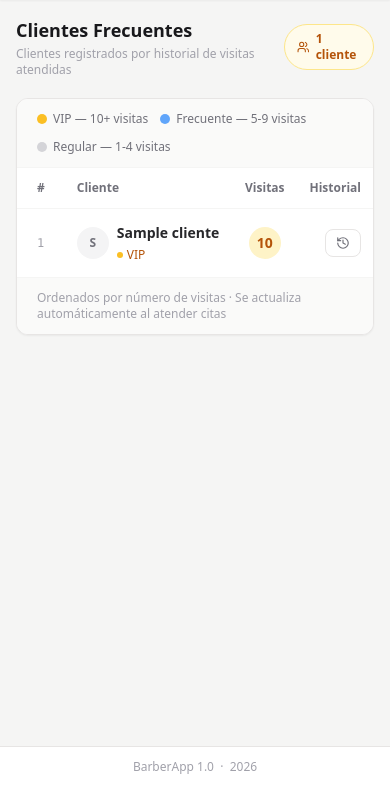
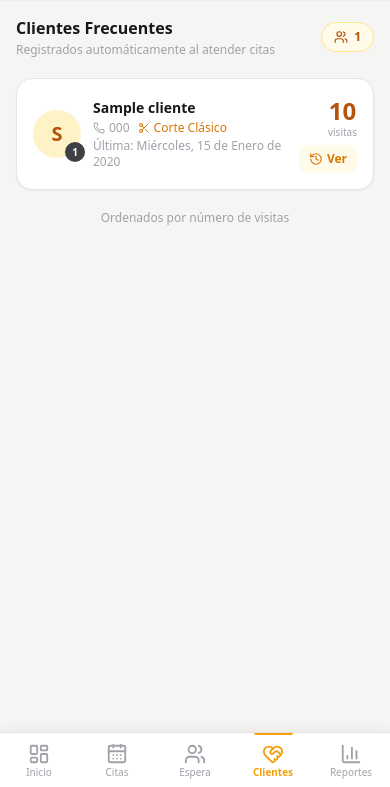
Before and after one commit to DaniHND/BarberApp, a PHP site: page /clientes in a window 390 px wide. Shown: the part 57-844 px from the top of the page. Run offline with PHP 8.4, Linux system fonts and the light colour scheme; the visitor is signed in with stand-in values (Sample User, id 1); data comes from the database, SQL or seed files in the repository; tables that the repository leaves empty hold one stand-in row (values such as "Sample post"); some libraries are stand-ins or nearby versions.

Commit message:
Mobile First: bottom nav, cards móvil, botones táctiles, slots grandes
- footer.php: bottom navigation fija de 5 ítems (Inicio/Citas/Espera/
  Clientes/Reportes) visible solo en móvil. Indicador activo (línea
  ámbar arriba del ítem). Íconos Lucide inicializados antes del nav.
- header.php: main con pb-24 en móvil para no solapar el bottom nav.
  Footer de versión oculto en móvil (no lo necesita).
- citas/index.php: FullCalendar oculto en móvil (hidden md:block).
  Botones de estado atendido/llegó/no-vino de px-5 py-2.5 rounded-xl.
- espera/index.php: botones Atendido y Quitar con targets táctiles
  más amplios (py-2.5 / p-2.5 rounded-xl).
- clientes/index.php: vista dual — cards apiladas en móvil (block
  md:hidden) con avatar, badge VIP/Frecuente/Regular y contador de
  visitas prominente. Tabla existente visible en md+ (hidden md:block).
- public/reservar.php: slots de hora con altura py-4 + hora fin
  visible debajo. Tarjetas de servicio a ancho completo. Inputs y
  botones de paso 3 con py-3.5/py-4 y rounded-2xl táctil.

Co-Authored-By: Claude Sonnet 4.6 <noreply@anthropic.com>

```diff
--- a/views/clientes/index.php
+++ b/views/clientes/index.php
@@ -1,39 +1,31 @@
-<?php
-$mesesNombres = ['Enero','Febrero','Marzo','Abril','Mayo','Junio',
-                 'Julio','Agosto','Septiembre','Octubre','Noviembre','Diciembre'];
-?>
-
 <!-- Header de página -->
 <div class="flex items-center justify-between mb-5">
     <div>
-        <h2 class="text-lg font-bold text-zinc-900">Clientes Frecuentes</h2>
-        <p class="text-xs text-zinc-400 mt-0.5">
-            Clientes registrados por historial de visitas atendidas
-        </p>
+        <h2 class="text-base font-bold text-zinc-900">Clientes Frecuentes</h2>
+        <p class="text-xs text-zinc-400 mt-0.5">Registrados automáticamente al atender citas</p>
     </div>
     <span class="inline-flex items-center gap-1.5 bg-amber-50 text-amber-700 border border-amber-200
                  text-xs font-semibold px-3 py-1.5 rounded-full">
         <i data-lucide="users" class="w-3.5 h-3.5"></i>
-        <?= count($clientes) ?> cliente<?= count($clientes) !== 1 ? 's' : '' ?>
+        <?= count($clientes) ?>
     </span>
 </div>
 
 <?php if (empty($clientes)): ?>
 
 <!-- Estado vacío -->
-<div class="bg-white rounded-xl border border-stone-200 shadow-sm">
-    <div class="p-12 text-center">
+<div class="bg-white rounded-2xl border border-stone-200 shadow-sm">
+    <div class="p-10 text-center">
         <div class="w-16 h-16 bg-amber-50 rounded-full mx-auto flex items-center justify-center mb-4">
             <i data-lucide="heart-handshake" class="w-7 h-7 text-amber-500"></i>
         </div>
-        <h3 class="text-base font-semibold text-zinc-700 mb-1">Aún no hay clientes frecuentes</h3>
-        <p class="text-sm text-zinc-400 max-w-sm mx-auto">
-            Cuando marques una cita como <strong>atendida</strong> en la agenda,
-            el cliente quedará registrado aquí automáticamente.
+        <h3 class="text-base font-semibold text-zinc-700 mb-1">Sin clientes frecuentes aún</h3>
+        <p class="text-sm text-zinc-400 max-w-xs mx-auto">
+            Cuando marques una cita como <strong>Atendida</strong>, el cliente aparecerá aquí automáticamente.
         </p>
         <a href="<?= url('citas') ?>"
-           class="inline-flex items-center gap-2 mt-4 text-sm font-semibold text-amber-600
-                  hover:text-amber-800 underline underline-offset-2">
+           class="inline-flex items-center gap-2 mt-4 bg-amber-500 hover:bg-amber-600 text-white
+                  text-sm font-semibold px-5 py-2.5 rounded-xl transition-colors shadow-sm">
             <i data-lucide="calendar-days" class="w-4 h-4"></i>
             Ir a la agenda
         </a>
@@ -42,20 +34,76 @@ $mesesNombres = ['Enero','Febrero','Marzo','Abril','Mayo','Junio',
 
 <?php else: ?>
 
-<!-- Tabla de clientes -->
-<div class="bg-white rounded-xl border border-stone-200 shadow-sm overflow-hidden">
+<!-- ── VISTA MÓVIL: Cards apiladas ──────────────────────── -->
+<div class="block md:hidden space-y-3">
+    <?php foreach ($clientes as $i => $c):
+        $visitas = (int)$c['total_visitas'];
+        if ($visitas >= 10)    { $badgeBg = 'bg-amber-100'; $badgeText = 'text-amber-700'; $badgeDot = 'bg-amber-400'; $badgeLabel = 'VIP'; }
+        elseif ($visitas >= 5) { $badgeBg = 'bg-blue-100';  $badgeText = 'text-blue-700';  $badgeDot = 'bg-blue-400';  $badgeLabel = 'Frecuente'; }
+        else                   { $badgeBg = 'bg-zinc-100';  $badgeText = 'text-zinc-600';  $badgeDot = 'bg-zinc-300';  $badgeLabel = 'Regular'; }
+    ?>
+    <div class="bg-white rounded-2xl border border-stone-200 shadow-sm p-4 flex items-center gap-3">
 
-    <!-- Leyenda de frecuencia -->
+        <!-- Posición + Avatar -->
+        <div class="relative flex-shrink-0">
+            <div class="w-12 h-12 rounded-full <?= $badgeBg ?> flex items-center justify-center
+                        text-xl font-bold <?= $badgeText ?>">
+                <?= mb_strtoupper(mb_substr($c['nombre'], 0, 1)) ?>
+            </div>
+            <span class="absolute -bottom-1 -right-1 w-5 h-5 rounded-full bg-zinc-700 text-white
+                         text-[10px] font-bold flex items-center justify-center leading-none">
+                <?= $i + 1 ?>
+            </span>
+        </div>
+
+        <!-- Info -->
+        <div class="flex-1 min-w-0">
+            <div class="font-semibold text-zinc-900 text-sm truncate"><?= htmlspecialchars($c['nombre']) ?></div>
+            <div class="flex items-center flex-wrap gap-x-2 gap-y-0.5 mt-0.5">
+                <?php if ($c['telefono']): ?>
+                <span class="text-xs text-zinc-400 flex items-center gap-1">
+                    <i data-lucide="phone" class="w-3 h-3"></i><?= htmlspecialchars($c['telefono']) ?>
+                </span>
+                <?php endif; ?>
+                <?php if ($c['servicio_favorito']): ?>
+                <span class="text-xs text-amber-600 flex items-center gap-1 truncate max-w-[120px]">
+                    <i data-lucide="scissors" class="w-3 h-3 flex-shrink-0"></i><?= htmlspecialchars($c['servicio_favorito']) ?>
+                </span>
+                <?php endif; ?>
+            </div>
+            <?php if ($c['ultima_visita']): ?>
+            <div class="text-xs text-zinc-400 mt-0.5">Última: <?= fechaEsp($c['ultima_visita']) ?></div>
+            <?php endif; ?>
+        </div>
+
+        <!-- Visitas + Acción -->
+        <div class="flex flex-col items-end gap-2 flex-shrink-0">
+            <div class="text-center">
+                <span class="text-2xl font-black <?= $badgeText ?>"><?= $visitas ?></span>
+                <div class="text-[10px] text-zinc-400 leading-none">visit<?= $visitas !== 1 ? 'as' : 'a' ?></div>
+            </div>
+            <a href="<?= url('clientes/historial') ?>?id=<?= (int)$c['id'] ?>"
+               class="flex items-center gap-1 text-xs font-semibold text-amber-600 hover:text-amber-800
+                      bg-amber-50 hover:bg-amber-100 px-2.5 py-1.5 rounded-lg transition-colors">
+                <i data-lucide="history" class="w-3.5 h-3.5"></i>
+                Ver
+            </a>
+        </div>
+
+    </div>
+    <?php endforeach; ?>
+    <p class="text-xs text-center text-zinc-400 py-2">
+        Ordenados por número de visitas
+    </p>
+</div>
+
+<!-- ── VISTA DESKTOP: Tabla ─────────────────────────────── -->
+<div class="hidden md:block bg-white rounded-xl border border-stone-200 shadow-sm overflow-hidden">
+
     <div class="px-5 py-3 border-b border-stone-100 bg-stone-50 flex flex-wrap items-center gap-3 text-xs text-zinc-500">
-        <span class="flex items-center gap-1.5">
-            <span class="w-2.5 h-2.5 rounded-full bg-amber-400 inline-block"></span>VIP — 10+ visitas
-        </span>
-        <span class="flex items-center gap-1.5">
-            <span class="w-2.5 h-2.5 rounded-full bg-blue-400 inline-block"></span>Frecuente — 5-9 visitas
-        </span>
-        <span class="flex items-center gap-1.5">
-            <span class="w-2.5 h-2.5 rounded-full bg-zinc-300 inline-block"></span>Regular — 1-4 visitas
-        </span>
+        <span class="flex items-center gap-1.5"><span class="w-2.5 h-2.5 rounded-full bg-amber-400 inline-block"></span>VIP — 10+ visitas</span>
+        <span class="flex items-center gap-1.5"><span class="w-2.5 h-2.5 rounded-full bg-blue-400 inline-block"></span>Frecuente — 5-9 visitas</span>
+        <span class="flex items-center gap-1.5"><span class="w-2.5 h-2.5 rounded-full bg-zinc-300 inline-block"></span>Regular — 1-4 visitas</span>
     </div>
 
     <div class="overflow-x-auto">
@@ -64,78 +112,54 @@ $mesesNombres = ['Enero','Febrero','Marzo','Abril','Mayo','Junio',
                 <tr class="border-b border-stone-100">
                     <th class="px-5 py-3 text-left text-xs font-semibold text-zinc-500 w-10">#</th>
                     <th class="px-3 py-3 text-left text-xs font-semibold text-zinc-500">Cliente</th>
-                    <th class="px-3 py-3 text-left text-xs font-semibold text-zinc-500 hidden sm:table-cell">Teléfono</th>
+                    <th class="px-3 py-3 text-left text-xs font-semibold text-zinc-500">Teléfono</th>
                     <th class="px-3 py-3 text-center text-xs font-semibold text-zinc-500">Visitas</th>
-                    <th class="px-3 py-3 text-left text-xs font-semibold text-zinc-500 hidden md:table-cell">Primera visita</th>
-                    <th class="px-3 py-3 text-left text-xs font-semibold text-zinc-500 hidden lg:table-cell">Última visita</th>
-                    <th class="px-3 py-3 text-left text-xs font-semibold text-zinc-500 hidden xl:table-cell">Servicio favorito</th>
+                    <th class="px-3 py-3 text-left text-xs font-semibold text-zinc-500">Primera visita</th>
+                    <th class="px-3 py-3 text-left text-xs font-semibold text-zinc-500">Última visita</th>
+                    <th class="px-3 py-3 text-left text-xs font-semibold text-zinc-500">Servicio favorito</th>
                     <th class="px-3 py-3 text-right text-xs font-semibold text-zinc-500">Historial</th>
                 </tr>
             </thead>
             <tbody class="divide-y divide-stone-50">
                 <?php foreach ($clientes as $i => $c):
-                    $visitas = (int) $c['total_visitas'];
-
-                    if ($visitas >= 10) {
-                        $badge = ['bg' => 'bg-amber-100', 'text' => 'text-amber-700', 'dot' => 'bg-amber-400', 'label' => 'VIP'];
-                    } elseif ($visitas >= 5) {
-                        $badge = ['bg' => 'bg-blue-100', 'text' => 'text-blue-700', 'dot' => 'bg-blue-400', 'label' => 'Frecuente'];
-                    } else {
-                        $badge = ['bg' => 'bg-zinc-100', 'text' => 'text-zinc-600', 'dot' => 'bg-zinc-300', 'label' => 'Regular'];
-                    }
+                    $visitas = (int)$c['total_visitas'];
+                    if ($visitas >= 10)    { $badge = ['bg' => 'bg-amber-100', 'text' => 'text-amber-700', 'dot' => 'bg-amber-400', 'label' => 'VIP']; }
+                    elseif ($visitas >= 5) { $badge = ['bg' => 'bg-blue-100',  'text' => 'text-blue-700',  'dot' => 'bg-blue-400',  'label' => 'Frecuente']; }
+                    else                   { $badge = ['bg' => 'bg-zinc-100',  'text' => 'text-zinc-600',  'dot' => 'bg-zinc-300',  'label' => 'Regular']; }
                 ?>
                 <tr class="hover:bg-stone-50/60 transition-colors">
-
-                    <!-- Rank -->
                     <td class="px-5 py-3.5 text-zinc-400 text-xs font-mono"><?= $i + 1 ?></td>
-
-                    <!-- Nombre + badge -->
                     <td class="px-3 py-3.5">
                         <div class="flex items-center gap-2">
-                            <div class="w-8 h-8 rounded-full bg-zinc-100 flex items-center justify-center
-                                        text-xs font-bold text-zinc-500 flex-shrink-0">
+                            <div class="w-8 h-8 rounded-full <?= $badge['bg'] ?> flex items-center justify-center
+                                        text-xs font-bold <?= $badge['text'] ?> flex-shrink-0">
                                 <?= mb_strtoupper(mb_substr($c['nombre'], 0, 1)) ?>
                             </div>
                             <div>
                                 <div class="font-semibold text-zinc-800"><?= htmlspecialchars($c['nombre']) ?></div>
-                                <span class="inline-flex items-center gap-1 text-xs font-medium
-                                             <?= $badge['text'] ?> mt-0.5">
+                                <span class="inline-flex items-center gap-1 text-xs font-medium <?= $badge['text'] ?> mt-0.5">
                                     <span class="w-1.5 h-1.5 rounded-full <?= $badge['dot'] ?>"></span>
                                     <?= $badge['label'] ?>
                                 </span>
                             </div>
                         </div>
                     </td>
-
-                    <!-- Teléfono -->
-                    <td class="px-3 py-3.5 text-zinc-500 hidden sm:table-cell">
+                    <td class="px-3 py-3.5 text-zinc-500 text-sm">
                         <?= $c['telefono'] ? htmlspecialchars($c['telefono']) : '<span class="text-zinc-300 text-xs">—</span>' ?>
                     </td>
-
-                    <!-- Visitas -->
                     <td class="px-3 py-3.5 text-center">
                         <span class="inline-flex items-center justify-center w-8 h-8 rounded-full
                                      <?= $badge['bg'] ?> <?= $badge['text'] ?> font-bold text-sm">
                             <?= $visitas ?>
                         </span>
                     </td>
-
-                    <!-- Primera visita -->
-                    <td class="px-3 py-3.5 text-zinc-500 text-xs hidden md:table-cell">
-                        <?= $c['primera_visita']
-                            ? fechaEsp($c['primera_visita'])
-                            : '<span class="text-zinc-300">—</span>' ?>
+                    <td class="px-3 py-3.5 text-zinc-500 text-xs">
+                        <?= $c['primera_visita'] ? fechaEsp($c['primera_visita']) : '<span class="text-zinc-300">—</span>' ?>
                     </td>
-
-                    <!-- Última visita -->
-                    <td class="px-3 py-3.5 text-zinc-500 text-xs hidden lg:table-cell">
-                        <?= $c['ultima_visita']
-                            ? fechaEsp($c['ultima_visita'])
-                            : '<span class="text-zinc-300">—</span>' ?>
+                    <td class="px-3 py-3.5 text-zinc-500 text-xs">
+                        <?= $c['ultima_visita'] ? fechaEsp($c['ultima_visita']) : '<span class="text-zinc-300">—</span>' ?>
                     </td>
-
-                    <!-- Servicio favorito -->
-                    <td class="px-3 py-3.5 hidden xl:table-cell">
+                    <td class="px-3 py-3.5">
                         <?php if ($c['servicio_favorito']): ?>
                         <span class="inline-flex items-center gap-1 text-xs bg-amber-50 text-amber-700
                                      border border-amber-100 rounded-full px-2 py-0.5">
@@ -146,17 +170,14 @@ $mesesNombres = ['Enero','Febrero','Marzo','Abril','Mayo','Junio',
                         <span class="text-zinc-300 text-xs">—</span>
                         <?php endif; ?>
                     </td>
-
-                    <!-- Acción -->
                     <td class="px-3 py-3.5 text-right">
                         <a href="<?= url('clientes/historial') ?>?id=<?= (int)$c['id'] ?>"
                            class="inline-flex items-center gap-1.5 text-xs font-semibold text-zinc-500
                                   hover:text-amber-600 hover:bg-amber-50 px-2.5 py-1.5 rounded-lg transition-colors border border-stone-200">
                             <i data-lucide="history" class="w-3.5 h-3.5"></i>
-                            <span class="hidden sm:inline">Ver historial</span>
+                            Ver historial
                         </a>
                     </td>
-
                 </tr>
                 <?php endforeach; ?>
             </tbody>
--- a/views/layouts/footer.php
+++ b/views/layouts/footer.php
@@ -1,11 +1,45 @@
     </main>
 
-    <!-- Footer -->
-    <footer class="px-4 md:px-6 py-3 text-center text-xs text-zinc-400 border-t border-stone-200 bg-white">
+    <!-- Footer desktop -->
+    <footer class="hidden md:block px-4 md:px-6 py-3 text-center text-xs text-zinc-400 border-t border-stone-200 bg-white">
         BarberApp <?= APP_VERSION ?> &nbsp;·&nbsp; <?= date('Y') ?>
     </footer>
 
 </div><!-- /main wrapper -->
+
+<!-- ── Bottom Navigation (móvil) ──────────────────────────
+     Aparece solo en < md. Los 5 accesos principales del admin.
+     Se coloca ANTES de lucide.createIcons() para que los íconos
+     se inicialicen en el mismo pase.
+─────────────────────────────────────────────────────────── -->
+<?php if (isset($activeNav)): ?>
+<nav class="fixed bottom-0 left-0 right-0 z-40 bg-white border-t border-stone-200 flex md:hidden shadow-[0_-2px_12px_rgba(0,0,0,.06)]"
+     style="padding-bottom: env(safe-area-inset-bottom, 0px);">
+    <?php
+    $bnItems = [
+        ['url' => 'dashboard', 'icon' => 'layout-dashboard', 'label' => 'Inicio',   'key' => 'dashboard'],
+        ['url' => 'citas',     'icon' => 'calendar-days',    'label' => 'Citas',    'key' => 'citas'],
+        ['url' => 'espera',    'icon' => 'users',            'label' => 'Espera',   'key' => 'espera'],
+        ['url' => 'clientes',  'icon' => 'heart-handshake',  'label' => 'Clientes', 'key' => 'clientes'],
+        ['url' => 'reportes',  'icon' => 'bar-chart-3',      'label' => 'Reportes', 'key' => 'reportes'],
+    ];
+    foreach ($bnItems as $item):
+        $bnActive = ($activeNav ?? '') === $item['key'];
+    ?>
+    <a href="<?= url($item['url']) ?>"
+       class="relative flex-1 flex flex-col items-center justify-center py-2.5 gap-0.5 transition-colors
+              <?= $bnActive ? 'text-amber-500' : 'text-zinc-400' ?>">
+        <?php if ($bnActive): ?>
+        <span class="absolute top-0 inset-x-1/4 h-0.5 bg-amber-500 rounded-b-full"></span>
+        <?php endif; ?>
+        <i data-lucide="<?= $item['icon'] ?>" class="w-[22px] h-[22px]"></i>
+        <span class="text-[10px] leading-none <?= $bnActive ? 'font-bold' : 'font-normal' ?>">
+            <?= $item['label'] ?>
+        </span>
+    </a>
+    <?php endforeach; ?>
+</nav>
+<?php endif; ?>
 
 <!-- Chart.js -->
 <script src="https://cdn.jsdelivr.net/npm/chart.js@4.4.3/dist/chart.umd.min.js"></script>
--- a/views/layouts/header.php
+++ b/views/layouts/header.php
@@ -178,5 +178,5 @@
         </span>
     </header>
 
-    <!-- Contenido de la página -->
-    <main class="flex-1 p-4 md:p-6">
+    <!-- Contenido de la página (pb-24 en móvil = espacio para bottom nav) -->
+    <main class="flex-1 px-4 pt-4 pb-24 md:p-6">
```
Also changed, not shown: views/citas/index.php (+7 -7 lines), views/espera/index.php (+5 -5 lines), views/public/reservar.php (+26 -24 lines).
